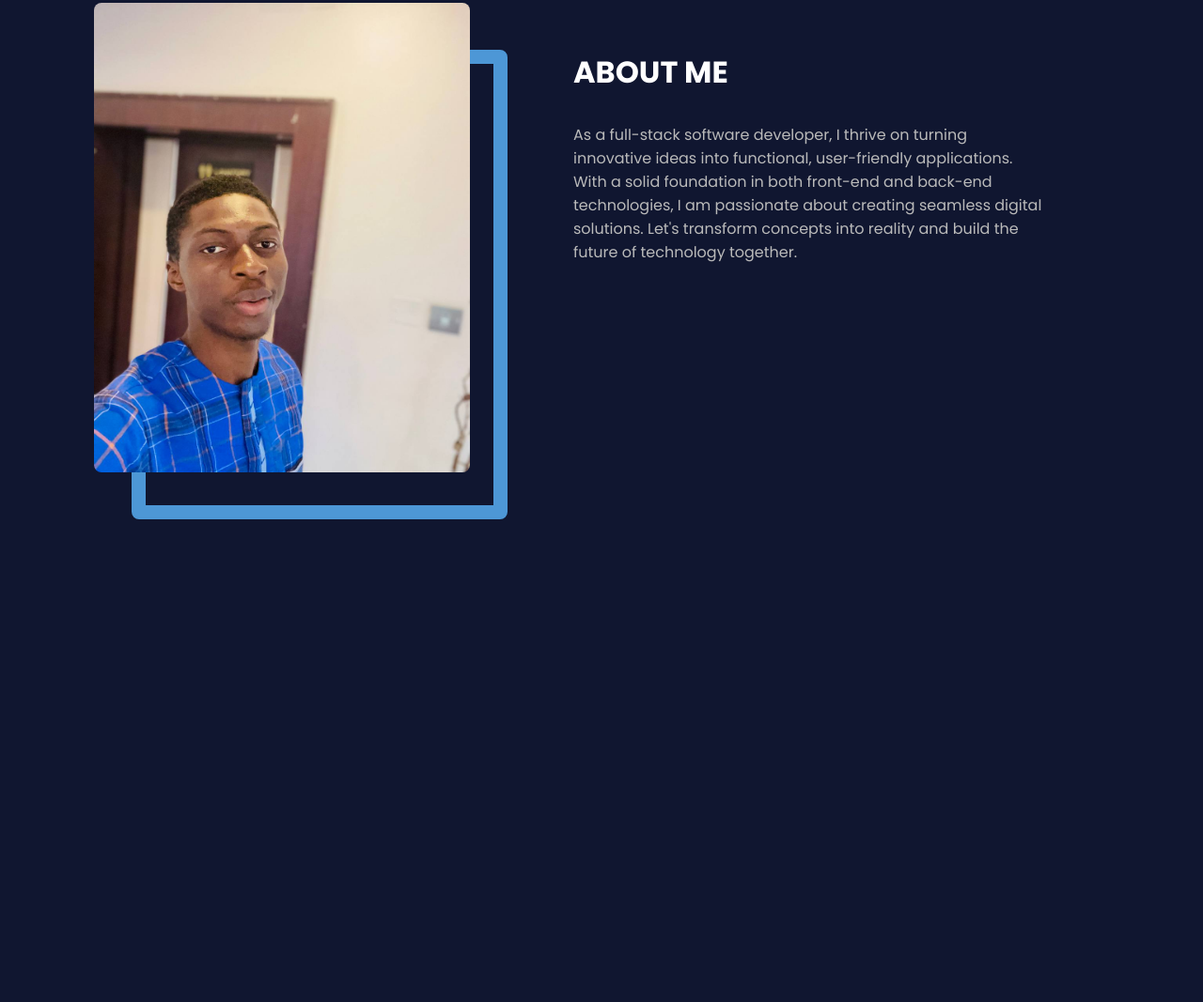
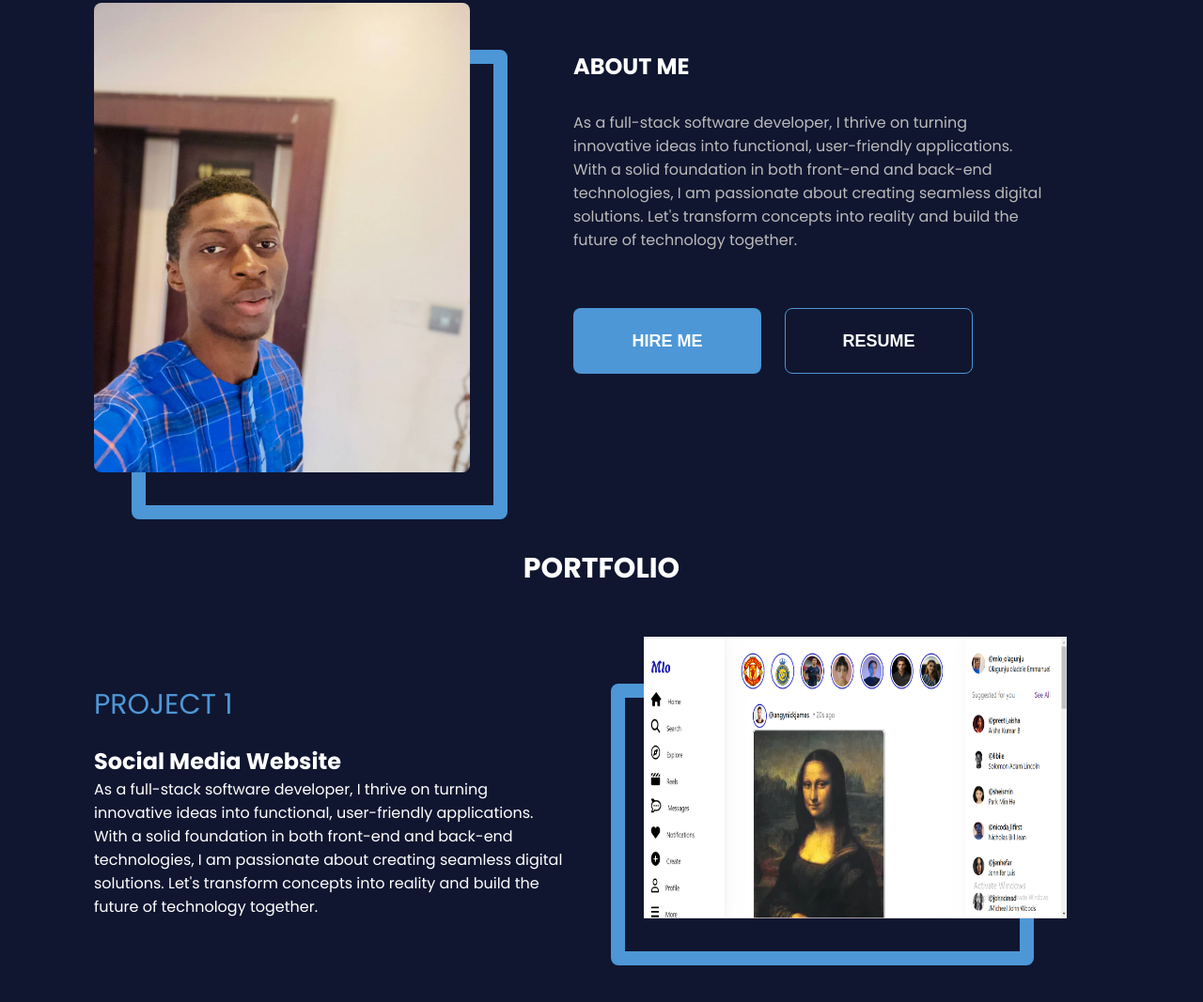
Before and after one commit to MLO-OLAGUNJU/portfolio-website, a plain HTML site: page index.html in a window 1280 px wide. Shown: the part 859-1926 px from the top of the page at 94% size. Before the commit the page ends 1502 px from the top, so only its background shows below. Drawn offline with Linux system fonts and the light colour scheme; a web font is replaced by a local one.

Commit message:
added the portfolio section

```diff
--- a/index.html
+++ b/index.html
@@ -19,7 +19,7 @@
         </li>
 
         <li>
-          <a href="./about-me.html">ABOUT ME</a>
+          <a href="#about">ABOUT ME</a>
         </li>
 
         <li>
@@ -49,22 +49,50 @@
       </p>
     </header>
 
-    <div class="about-me">
+    <section class="about-me">
       <div class="imgnframe">
         <div class="frame"></div>
         <img src="./mlo.jpg" alt="####" height="500px"  width="400px" />
       </div>
 
-      <div class="about-content">
+      <div id="about" class="about-content">
         <h1>ABOUT ME</h1>
         <p>As a full-stack software developer, I thrive on turning
            innovative ideas into functional, user-friendly applications.
             With a solid foundation in both front-end and back-end
             technologies, I am passionate about creating seamless
             digital solutions. Let's transform concepts into reality
-            and build the future of technology together.</p>
+            and build the future of technology together.
+          </p>
+        <div class="aboutbuttons">
+          <button class="btnabout1"><a href="https://www.linkedin.com/in/mlo-olagunju/">HIRE ME</a></button>
+          <button class="btnabout2"><a href="https://www.linkedin.com/in/mlo-olagunju/">RESUME</a></button>
+        </div>
       </div>
-    </div>
+    </section>
+
+    <section class="portfolio">
+      <h1 class="pfheader">PORTFOLIO</h1>
+      <div class="projects">
+        <div>
+          <h1 class="projectnumber">PROJECT 1</h1>
+
+          <h1 class="project-name">Social Media Website</h1>
+          <p>As a full-stack software developer, I thrive on turning
+            innovative ideas into functional, user-friendly applications.
+             With a solid foundation in both front-end and back-end
+             technologies, I am passionate about creating seamless
+             digital solutions. Let's transform concepts into reality
+             and build the future of technology together.
+           </p>
+        </div>
+
+         <div class="project-framenimage">
+          <div class="project-frame"></div>
+          <img class="project-img" src="./social-media.png" alt="£££" height="300px"  width="450px" />
+        </div>
+      </div>
+    </section>
 
 
   </body>
--- a/styles.css
+++ b/styles.css
@@ -152,29 +152,30 @@ body{
   color: #ffffff;
 }
 
-.about-me{
+.about-me {
   display: flex;
   gap: 70px;
   color: #ffffff;
   font-family: 'Poppins', sans-serif;
+  margin-bottom: 30px;
 }
 
-.about-content h1{
+.about-content h1 {
   margin-bottom: 30px;
 }
-.about-content p{
+.about-content p {
   color: rgb(186, 186, 186);
   width: 500px;
 }
 
-.imgnframe img{
+.imgnframe img {
   border-radius: 8px;
   position: absolute;
   top: -50px;
   left: 0px;
 }
 
-.imgnframe{
+.imgnframe {
   position: relative;
 }
 
@@ -186,3 +187,81 @@ body{
     border-radius: 8px;
     margin-left: 40px;
 }
+
+.aboutbuttons {
+  display: flex;
+  gap: 25px;
+  margin-top: 60px;
+}
+.aboutbuttons button {
+  width: 200px;
+  height: 70px;
+  border-radius: 8px;
+  cursor: pointer;
+}
+
+a {
+  text-decoration: none;
+  font-weight: 900;
+  font-size: 18px;
+  color: #ffffff;
+  background-color: transparent;
+}
+
+.btnabout1 {
+  background-color: #4D97D6;
+  border: none;
+}
+.btnabout2 {
+  background: transparent;
+  border: 1px solid #4D97D6;
+}
+
+.portfolio {
+  color: #ffffff;
+  font-family: 'Poppins', sans-serif;
+}
+
+.pfheader {
+  text-align: center;
+  margin-bottom: 100px;
+  font-size: 30px;
+}
+
+.projects p {
+  width: 500px;
+}
+
+.projects {
+  display: flex;
+  gap: 50px;
+}
+
+.projectnumber {
+  margin-bottom: 20px;
+  color: #4D97D6;
+  font-weight: 200;
+  font-size: 30px;
+}
+
+.project-frame {
+  height: 300px;
+  width: 450px;
+  background: rgb(16, 22, 48);
+  border: 15px solid #4D97D6;
+  border-radius: 8px;
+}
+
+.project-name {
+  color: #ffffff;
+}
+
+.project-framenimage{
+  position: relative;
+}
+
+.project-img{
+  position: absolute;
+  top: -50px;
+  left: 35px;
+}
```
Also changed, not shown: social-media.png (added).
